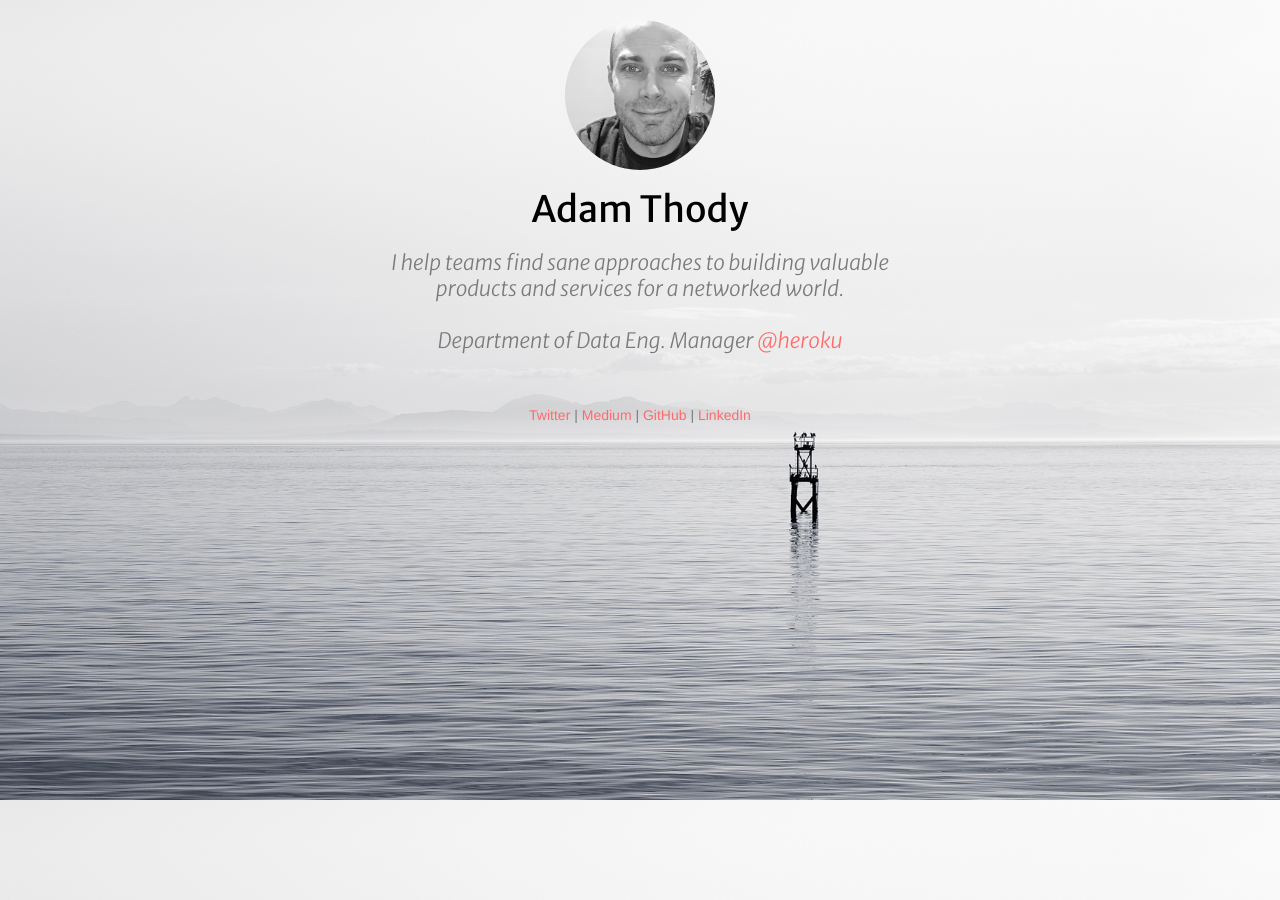
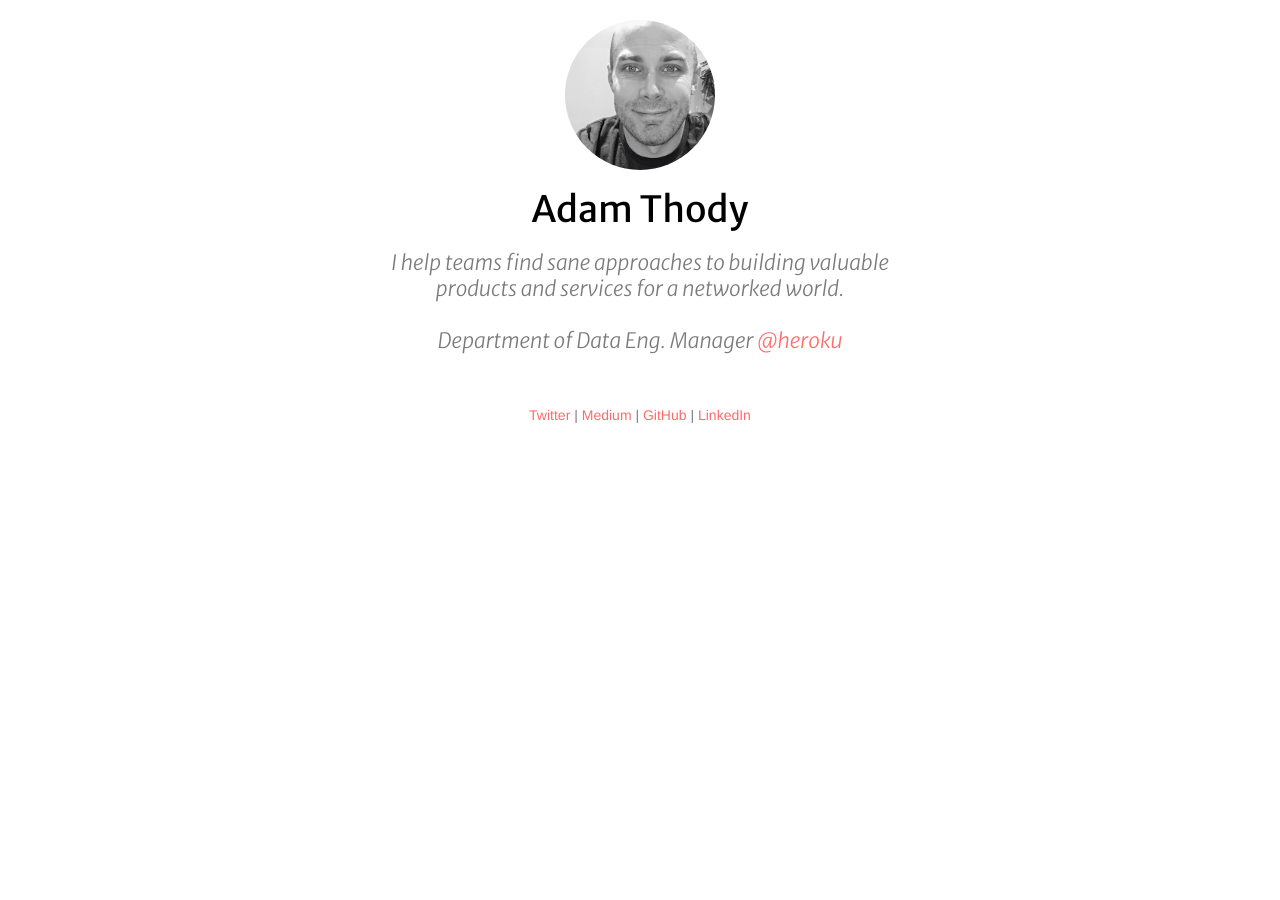
Before and after one commit to thody/thody.github.io, a Jekyll site: the page built from index.html, in a window 1280 px wide. Built offline with Jekyll 4.4.1, drawn with Linux system fonts in a browser that asks for light colours; nearby versions of some CDN libraries; the list of posts is cut into pages by our own code.

Commit message:
Remove background image

```diff
--- a/css/main.css
+++ b/css/main.css
@@ -77,10 +77,6 @@ h3.visible-phone {
 }
 
 @media (max-width: 480px) {
-	body {
-		background-image: none;
-	}
-
 	.post h1, .post h2 {
 		margin-bottom: 0;
 		line-height: 100%;
@@ -109,8 +105,6 @@ h3.visible-phone {
 @media (min-width: 767px) {
 	body {
 		color: #7A7A7A;
-		background-image: url(/img/background1.jpg);
-		background-size: cover;
 	}
 }
 
@@ -120,12 +114,6 @@ h3.visible-phone {
 	}
 }
 
-@media (max-width: 1050px) {
-	body {
-		background-size: auto;
-	}
-}
-
 .sm-logo {
 	margin-bottom: 20px;
 }
```
Also changed, not shown: img/background1.jpg (deleted).
